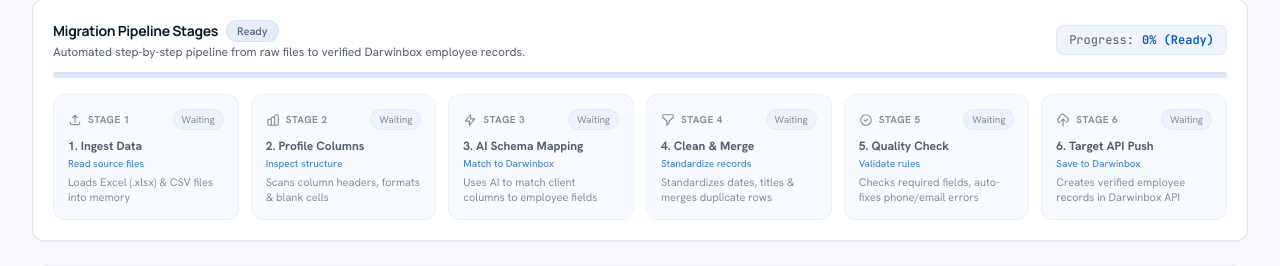
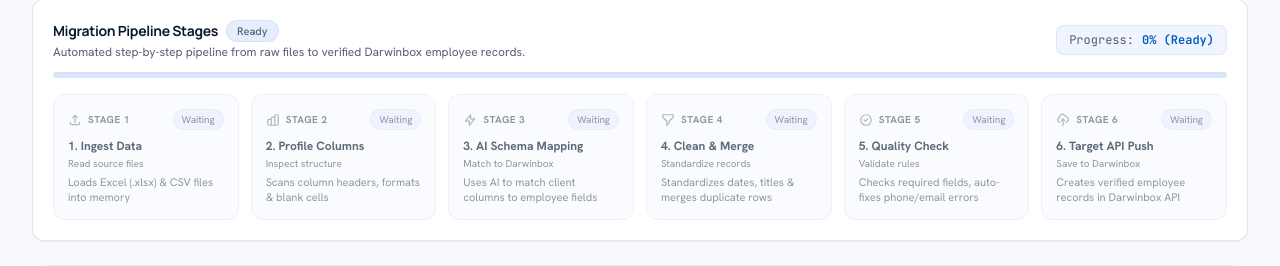
Before and after one commit to Anshik55/FDE, a FastAPI app: page / in a window 1280 px wide; the page is wider, and only the part inside the window is pictured. Shown: the part 538-804 px from the top of that part. Run offline with FastAPI, Linux system fonts and the light colour scheme; data that the repository does not hold is empty; some libraries are stand-ins or nearby versions.

Commit message:
Enhance pipeline UI with dark mode styling and improve resume handling with queue validation and notification banners

```diff
--- a/app/main.py
+++ b/app/main.py
@@ -169,7 +169,7 @@ def render_stages_html(
     elif is_paused:
         progress_pct = 80
         progress_label = f"Stage 5 (Paused for Review • {pending_count} pending)"
-        status_badge = f'<span id="pipeline-status-badge" class="px-2.5 py-0.5 rounded-full text-[11px] font-bold bg-amber-500/15 text-amber-800 border border-amber-500/30 animate-pulse"><span class="inline-block w-1.5 h-1.5 rounded-full bg-amber-500 animate-ping mr-1"></span> ⏸️ PAUSED: Human Review Required ({pending_count} items)</span>'
+        status_badge = f'<span id="pipeline-status-badge" class="px-2.5 py-0.5 rounded-full text-[11px] font-bold bg-amber-500/15 text-amber-800 dark:text-amber-300 border border-amber-500/30 animate-pulse"><span class="inline-block w-1.5 h-1.5 rounded-full bg-amber-500 animate-ping mr-1"></span> ⏸️ PAUSED: Human Review Required ({pending_count} items)</span>'
     elif is_running:
         progress_pct = int((active_step / 6) * 100)
         progress_label = f"Stage {active_step} of 6 ({progress_pct}%)"
@@ -177,53 +177,61 @@ def render_stages_html(
     else:
         progress_pct = 100
         progress_label = "100% (Completed)"
-        status_badge = '<span id="pipeline-status-badge" class="px-2.5 py-0.5 rounded-full text-[11px] font-semibold bg-emerald-500/15 text-emerald-800 border border-emerald-500/30">✓ All 6 Stages Completed</span>'
+        status_badge = '<span id="pipeline-status-badge" class="px-2.5 py-0.5 rounded-full text-[11px] font-semibold bg-emerald-500/15 text-emerald-700 dark:text-emerald-300 border border-emerald-500/30">✓ All 6 Stages Completed</span>'
 
     cards_html = []
     for s in stages_meta:
         num = s["num"]
         if not has_run:
-            card_class = "border-outline-variant/30 bg-surface-container-low/60 text-secondary opacity-70"
+            card_class = "border-outline-variant/30 bg-surface-container-low/50 text-secondary opacity-65"
             badge_class = "bg-surface-container text-secondary border border-outline-variant/30"
             badge_html = "Waiting"
-            icon_color = "text-secondary"
+            icon_color = "text-secondary/70"
+            subtitle_color = "text-secondary"
         elif is_paused:
             if num < 5:
-                card_class = "border-emerald-500/30 bg-emerald-50/50 text-emerald-950 shadow-sm"
-                badge_class = "bg-emerald-500/15 text-emerald-700 border border-emerald-500/30 font-semibold"
+                card_class = "border-emerald-500/30 bg-emerald-500/[0.07] text-on-surface shadow-sm"
+                badge_class = "bg-emerald-500/15 text-emerald-700 dark:text-emerald-400 border border-emerald-500/30 font-semibold"
                 badge_html = "✓ Done"
-                icon_color = "text-emerald-600"
+                icon_color = "text-emerald-500"
+                subtitle_color = "text-emerald-600 dark:text-emerald-400 font-semibold"
             elif num == 5:
-                card_class = "border-2 border-amber-500 bg-amber-50/70 text-amber-950 ring-2 ring-amber-500/20 shadow-md transform scale-[1.01]"
-                badge_class = "bg-amber-500/20 text-amber-800 border border-amber-500/40 font-bold animate-pulse"
+                card_class = "border-2 border-amber-500 bg-amber-500/[0.08] text-on-surface ring-2 ring-amber-500/20 shadow-md transform scale-[1.01]"
+                badge_class = "bg-amber-500/20 text-amber-800 dark:text-amber-300 border border-amber-500/40 font-bold animate-pulse"
                 badge_html = '<span class="w-1.5 h-1.5 rounded-full bg-amber-500 animate-ping mr-1"></span> ⏸️ Paused'
-                icon_color = "text-amber-600"
+                icon_color = "text-amber-500"
+                subtitle_color = "text-amber-600 dark:text-amber-400 font-semibold"
             else:
-                card_class = "border-outline-variant/30 bg-surface-container-low/60 text-secondary opacity-70"
+                card_class = "border-outline-variant/30 bg-surface-container-low/50 text-secondary opacity-65"
                 badge_class = "bg-surface-container text-secondary border border-outline-variant/30"
                 badge_html = "Waiting for Resume"
-                icon_color = "text-secondary"
+                icon_color = "text-secondary/70"
+                subtitle_color = "text-secondary"
         elif is_running:
             if num < active_step:
-                card_class = "border-emerald-500/30 bg-emerald-50/50 text-emerald-950 shadow-sm"
-                badge_class = "bg-emerald-500/15 text-emerald-700 border border-emerald-500/30 font-semibold"
+                card_class = "border-emerald-500/30 bg-emerald-500/[0.07] text-on-surface shadow-sm"
+                badge_class = "bg-emerald-500/15 text-emerald-700 dark:text-emerald-400 border border-emerald-500/30 font-semibold"
                 badge_html = "✓ Done"
-                icon_color = "text-emerald-600"
+                icon_color = "text-emerald-500"
+                subtitle_color = "text-emerald-600 dark:text-emerald-400 font-semibold"
             elif num == active_step:
-                card_class = "border-2 border-primary bg-surface-container-lowest text-on-surface ring-2 ring-primary/20 shadow-md shadow-primary/5 transform scale-[1.01]"
-                badge_class = "bg-primary/10 text-primary border border-primary/30 font-bold animate-pulse"
+                card_class = "border-2 border-primary bg-primary/[0.08] text-on-surface ring-2 ring-primary/20 shadow-md shadow-primary/10 transform scale-[1.01]"
+                badge_class = "bg-primary/15 text-primary border border-primary/30 font-bold animate-pulse"
                 badge_html = '<span class="w-1.5 h-1.5 rounded-full bg-primary animate-ping mr-1"></span> Active'
                 icon_color = "text-primary"
+                subtitle_color = "text-primary font-semibold"
             else:
-                card_class = "border-outline-variant/30 bg-surface-container-low/60 text-secondary opacity-70"
+                card_class = "border-outline-variant/30 bg-surface-container-low/50 text-secondary opacity-65"
                 badge_class = "bg-surface-container text-secondary border border-outline-variant/30"
                 badge_html = "Waiting"
-                icon_color = "text-secondary"
+                icon_color = "text-secondary/70"
+                subtitle_color = "text-secondary"
         else:
-            card_class = "border-emerald-500/30 bg-emerald-50/50 text-emerald-950 shadow-sm"
-            badge_class = "bg-emerald-500/15 text-emerald-700 border border-emerald-500/30 font-semibold"
+            card_class = "border-emerald-500/30 bg-emerald-500/[0.07] text-on-surface shadow-sm"
+            badge_class = "bg-emerald-500/15 text-emerald-700 dark:text-emerald-400 border border-emerald-500/30 font-semibold"
             badge_html = "✓ Done"
-            icon_color = "text-emerald-600"
+            icon_color = "text-emerald-500"
+            subtitle_color = "text-emerald-600 dark:text-emerald-400 font-semibold"
 
         cards_html.append(f"""
         <div id="stage-card-{num}" class="stage-step-card p-3.5 rounded-xl border {card_class} transition-all duration-300 flex flex-col justify-between">
@@ -240,7 +248,7 @@ def render_stages_html(
                     </span>
                 </div>
                 <div class="font-bold text-xs text-on-surface mb-0.5">{s['title']}</div>
-                <div class="text-[10px] text-primary font-medium mb-1">{s['subtitle']}</div>
+                <div class="text-[10px] {subtitle_color} mb-1">{s['subtitle']}</div>
                 <div class="text-[11px] text-secondary leading-snug">{s['desc']}</div>
             </div>
         </div>
@@ -464,6 +472,9 @@ async def index_view(request: Request):
         pending_count=len(pending_escs),
     )
     inline_escalations_html = render_inline_escalations_html(run_id or "", pending_escs) if is_paused else ""
+    banner_msg = None
+    if request.query_params.get("resumed"):
+        banner_msg = f"Pipeline resumed! Successfully completed push to Darwinbox API ({stats['pushed_records']} records pushed)."
 
     return templates.TemplateResponse(
         request=request,
@@ -474,6 +485,7 @@ async def index_view(request: Request):
             "events": events,
             "stages_html": stages_html,
             "inline_escalations_html": inline_escalations_html,
+            "banner_msg": banner_msg,
         },
     )
 
@@ -663,8 +675,8 @@ async def upload_and_run(files: List[UploadFile] = File(...)):
     ))
 
 
-@app.post("/api/pipeline/resume/{run_id}", response_class=HTMLResponse)
-async def resume_pipeline_endpoint(run_id: str):
+@app.post("/api/pipeline/resume/{run_id}")
+async def resume_pipeline_endpoint(run_id: str, request: Request):
     """Resume a paused pipeline run after human review and push records to target API."""
     conn = get_db_connection()
     pending_row = conn.execute(
@@ -672,7 +684,19 @@ async def resume_pipeline_endpoint(run_id: str):
     ).fetchone()
     pending_cnt = pending_row["cnt"] if pending_row else 0
 
+    hx_current = request.headers.get("hx-current-url", "")
+    is_from_queue = ("queue" in hx_current) or (request.query_params.get("from") == "queue")
+
     if pending_cnt > 0:
+        if is_from_queue:
+            return HTMLResponse(f"""
+            <div id="queue-resume-banner" class="bg-amber-500/10 border-2 border-amber-500/40 rounded-2xl p-4 text-xs text-amber-900 flex items-center justify-between">
+                <span class="flex items-center gap-2">
+                    <span class="material-symbols-outlined text-amber-600 text-base">warning</span>
+                    <span>Cannot resume: {pending_cnt} decision(s) are still pending human review. Please resolve all cards below first.</span>
+                </span>
+            </div>
+            """)
         stats = get_dashboard_stats(conn, run_id)
         events = tail_events(conn, run_id, last_id=0, limit=50)
         pending_escs = get_pending_escalations(conn, run_id)
@@ -688,6 +712,10 @@ async def resume_pipeline_endpoint(run_id: str):
     result = await asyncio.to_thread(resume_pipeline, run_id=run_id)
     stats = get_dashboard_stats(conn, run_id)
     events = tail_events(conn, run_id, last_id=0, limit=50)
+
+    if is_from_queue:
+        return Response(status_code=200, headers={"HX-Redirect": f"/?resumed=1&run_id={run_id}"})
+
     return HTMLResponse(render_run_container_html(
         run_id,
         stats,
@@ -832,7 +860,11 @@ async def resolve_escalation_endpoint(
                 btn.classList.remove('opacity-60', 'cursor-not-allowed', 'bg-surface-container-high', 'text-secondary');
                 btn.classList.add('bg-emerald-600', 'hover:bg-emerald-700', 'text-white', 'shadow-md', 'cursor-pointer');
                 btn.innerHTML = '<span class="material-symbols-outlined text-[16px]">play_arrow</span><span>▶ All Decisions Resolved — Click to Resume &amp; Push</span>';
-                btn.setAttribute('hx-post', '/api/pipeline/resume/{r_id}');
+                if (btn.id === 'queue-resume-btn' || window.location.pathname.includes('queue')) {{
+                    btn.setAttribute('hx-post', '/api/pipeline/resume/' + '{r_id}' + '?from=queue');
+                }} else {{
+                    btn.setAttribute('hx-post', '/api/pipeline/resume/' + '{r_id}');
+                }}
                 if (window.htmx) htmx.process(btn);
             }});
         </script>
--- a/app/templates/index.html
+++ b/app/templates/index.html
@@ -107,6 +107,15 @@
     </script>
 
     <div id="run-container" class="space-y-6">
+        {% if banner_msg %}
+        <div class="p-3.5 rounded-xl bg-primary/10 border border-primary/20 text-primary text-xs flex items-center justify-between shadow-sm">
+            <span class="flex items-center gap-2">
+                <span class="h-2 w-2 rounded-full bg-primary"></span>
+                <span class="font-medium">{{ banner_msg }}</span>
+            </span>
+            <span class="font-mono text-[11px] font-semibold">Run: {{ run_id }}</span>
+        </div>
+        {% endif %}
         <!-- Live Metrics Cards -->
         <div class="grid grid-cols-2 lg:grid-cols-4 gap-4">
             <div class="bg-surface-container-lowest p-5 rounded-2xl border border-outline-variant/30 flex flex-col justify-between shadow-[0_1px_3px_rgba(0,0,0,0.03)]">
@@ -244,24 +253,24 @@
             if (bar) bar.style.width = '80%';
             if (progressText) progressText.textContent = '80% (Paused for Review)';
             if (statusBadge) {
-                statusBadge.className = 'px-2.5 py-0.5 rounded-full text-[11px] font-bold bg-amber-500/20 text-amber-300 border border-amber-500/40 animate-pulse';
-                statusBadge.innerHTML = '<span class="inline-block w-1.5 h-1.5 rounded-full bg-amber-400 animate-ping mr-1"></span> ⏸️ PAUSED: Human Review Required';
+                statusBadge.className = 'px-2.5 py-0.5 rounded-full text-[11px] font-bold bg-amber-500/15 text-amber-800 dark:text-amber-300 border border-amber-500/30 animate-pulse';
+                statusBadge.innerHTML = '<span class="inline-block w-1.5 h-1.5 rounded-full bg-amber-500 animate-ping mr-1"></span> ⏸️ PAUSED: Human Review Required';
             }
             for (let i = 1; i <= totalStages; i++) {
                 const card = document.getElementById(`stage-card-${i}`);
                 const badge = document.getElementById(`stage-badge-${i}`);
                 if (!card || !badge) continue;
                 if (i < 5) {
-                    card.className = 'stage-step-card p-3.5 rounded-xl border border-emerald-500/30 bg-emerald-950/25 text-emerald-200 transition-all duration-300 shadow-sm';
-                    badge.className = 'inline-flex items-center gap-1 px-2 py-0.5 rounded-full text-[10px] font-semibold bg-emerald-500/20 text-emerald-300 border border-emerald-500/30';
+                    card.className = 'stage-step-card p-3.5 rounded-xl border border-emerald-500/30 bg-emerald-500/[0.07] text-on-surface transition-all duration-300 shadow-sm flex flex-col justify-between';
+                    badge.className = 'inline-flex items-center gap-1 px-2 py-0.5 rounded-full text-[10px] font-semibold bg-emerald-500/15 text-emerald-700 dark:text-emerald-400 border border-emerald-500/30';
                     badge.innerHTML = '✓ Done';
                 } else if (i === 5) {
-                    card.className = 'stage-step-card p-3.5 rounded-xl border-2 border-amber-500 bg-amber-950/40 text-amber-100 ring-2 ring-amber-500/30 shadow-lg shadow-amber-500/20 transition-all duration-300 transform scale-[1.02]';
-                    badge.className = 'inline-flex items-center gap-1.5 px-2 py-0.5 rounded-full text-[10px] font-bold bg-amber-500/30 text-amber-200 border border-amber-400/50 animate-pulse';
-                    badge.innerHTML = '<span class="w-1.5 h-1.5 rounded-full bg-amber-400 animate-ping mr-1"></span> ⏸️ Paused';
+                    card.className = 'stage-step-card p-3.5 rounded-xl border-2 border-amber-500 bg-amber-500/[0.08] text-on-surface ring-2 ring-amber-500/20 shadow-md transition-all duration-300 transform scale-[1.01] flex flex-col justify-between';
+                    badge.className = 'inline-flex items-center gap-1.5 px-2 py-0.5 rounded-full text-[10px] font-bold bg-amber-500/20 text-amber-800 dark:text-amber-300 border border-amber-500/40 animate-pulse';
+                    badge.innerHTML = '<span class="w-1.5 h-1.5 rounded-full bg-amber-500 animate-ping mr-1"></span> ⏸️ Paused';
                 } else {
-                    card.className = 'stage-step-card p-3.5 rounded-xl border border-gray-800 bg-gray-950/60 text-gray-500 opacity-60 transition-all duration-300';
-                    badge.className = 'px-2 py-0.5 rounded text-[10px] font-medium bg-gray-800 text-gray-400';
+                    card.className = 'stage-step-card p-3.5 rounded-xl border border-outline-variant/30 bg-surface-container-low/50 text-secondary opacity-65 transition-all duration-300 flex flex-col justify-between';
+                    badge.className = 'px-2 py-0.5 rounded text-[10px] font-medium bg-surface-container text-secondary border border-outline-variant/30';
                     badge.textContent = 'Waiting for Resume';
                 }
             }
@@ -272,7 +281,7 @@
             if (bar) bar.style.width = '100%';
             if (progressText) progressText.textContent = '100% (Completed)';
             if (statusBadge) {
-                statusBadge.className = 'px-2.5 py-0.5 rounded-full text-[11px] font-semibold bg-emerald-500/20 text-emerald-300 border border-emerald-500/30';
+                statusBadge.className = 'px-2.5 py-0.5 rounded-full text-[11px] font-semibold bg-emerald-500/15 text-emerald-700 dark:text-emerald-300 border border-emerald-500/30';
                 statusBadge.innerHTML = '✓ All 6 Stages Completed';
             }
         } else {
@@ -280,8 +289,8 @@
             if (bar) bar.style.width = `${pct}%`;
             if (progressText) progressText.textContent = `Stage ${stageNum} of 6 (${pct}%)`;
             if (statusBadge) {
-                statusBadge.className = 'px-2.5 py-0.5 rounded-full text-[11px] font-semibold bg-blue-500/20 text-blue-300 border border-blue-500/40 animate-pulse';
-                statusBadge.innerHTML = `<span class="inline-block w-1.5 h-1.5 rounded-full bg-blue-400 animate-ping mr-1"></span> Processing Stage ${stageNum}...`;
+                statusBadge.className = 'px-2.5 py-0.5 rounded-full text-[11px] font-semibold bg-primary/10 text-primary border border-primary/20 animate-pulse';
+                statusBadge.innerHTML = `<span class="inline-block w-1.5 h-1.5 rounded-full bg-primary animate-ping mr-1"></span> Processing Stage ${stageNum}...`;
             }
         }
 
@@ -292,18 +301,18 @@
 
             if (i < stageNum || stageNum >= 7) {
                 // Completed
-                card.className = 'stage-step-card p-3.5 rounded-xl border border-emerald-500/30 bg-emerald-950/25 text-emerald-200 transition-all duration-300 shadow-sm';
-                badge.className = 'inline-flex items-center gap-1 px-2 py-0.5 rounded-full text-[10px] font-semibold bg-emerald-500/20 text-emerald-300 border border-emerald-500/30';
+                card.className = 'stage-step-card p-3.5 rounded-xl border border-emerald-500/30 bg-emerald-500/[0.07] text-on-surface transition-all duration-300 shadow-sm flex flex-col justify-between';
+                badge.className = 'inline-flex items-center gap-1 px-2 py-0.5 rounded-full text-[10px] font-semibold bg-emerald-500/15 text-emerald-700 dark:text-emerald-400 border border-emerald-500/30';
                 badge.innerHTML = '✓ Done';
             } else if (i === stageNum) {
                 // Active Now
-                card.className = 'stage-step-card p-3.5 rounded-xl border-2 border-blue-500 bg-blue-950/50 text-blue-100 ring-2 ring-blue-500/30 shadow-lg shadow-blue-500/20 transition-all duration-300 transform scale-[1.02]';
-                badge.className = 'inline-flex items-center gap-1.5 px-2 py-0.5 rounded-full text-[10px] font-bold bg-blue-500/30 text-blue-200 border border-blue-400/50 animate-pulse';
-                badge.innerHTML = '<span class="w-1.5 h-1.5 rounded-full bg-blue-400 animate-ping mr-1"></span> Active';
+                card.className = 'stage-step-card p-3.5 rounded-xl border-2 border-primary bg-primary/[0.08] text-on-surface ring-2 ring-primary/20 shadow-md shadow-primary/10 transition-all duration-300 transform scale-[1.01] flex flex-col justify-between';
+                badge.className = 'inline-flex items-center gap-1.5 px-2 py-0.5 rounded-full text-[10px] font-bold bg-primary/15 text-primary border border-primary/30 animate-pulse';
+                badge.innerHTML = '<span class="w-1.5 h-1.5 rounded-full bg-primary animate-ping mr-1"></span> Active';
             } else {
                 // Waiting
-                card.className = 'stage-step-card p-3.5 rounded-xl border border-gray-800 bg-gray-950/60 text-gray-500 opacity-60 transition-all duration-300';
-                badge.className = 'px-2 py-0.5 rounded text-[10px] font-medium bg-gray-800 text-gray-400';
+                card.className = 'stage-step-card p-3.5 rounded-xl border border-outline-variant/30 bg-surface-container-low/50 text-secondary opacity-65 transition-all duration-300 flex flex-col justify-between';
+                badge.className = 'px-2 py-0.5 rounded text-[10px] font-medium bg-surface-container text-secondary border border-outline-variant/30';
                 badge.textContent = 'Waiting';
             }
         }
--- a/app/templates/queue.html
+++ b/app/templates/queue.html
@@ -46,7 +46,7 @@
             <button
                 id="queue-resume-btn"
                 type="button"
-                hx-post="/api/pipeline/resume/{{ run_id }}"
+                hx-post="/api/pipeline/resume/{{ run_id }}?from=queue"
                 hx-target="#queue-resume-banner"
                 hx-swap="outerHTML"
                 {% if pending_cnt > 0 %}disabled{% endif %}
```
Also changed, not shown: README.md.
